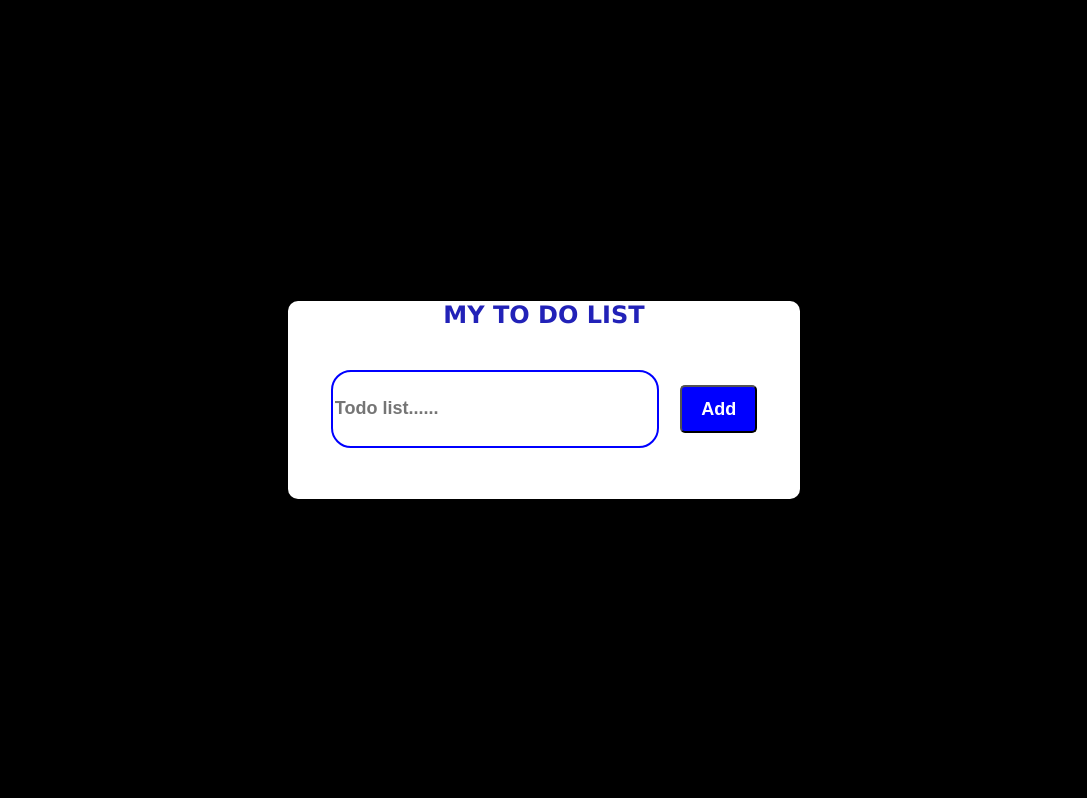
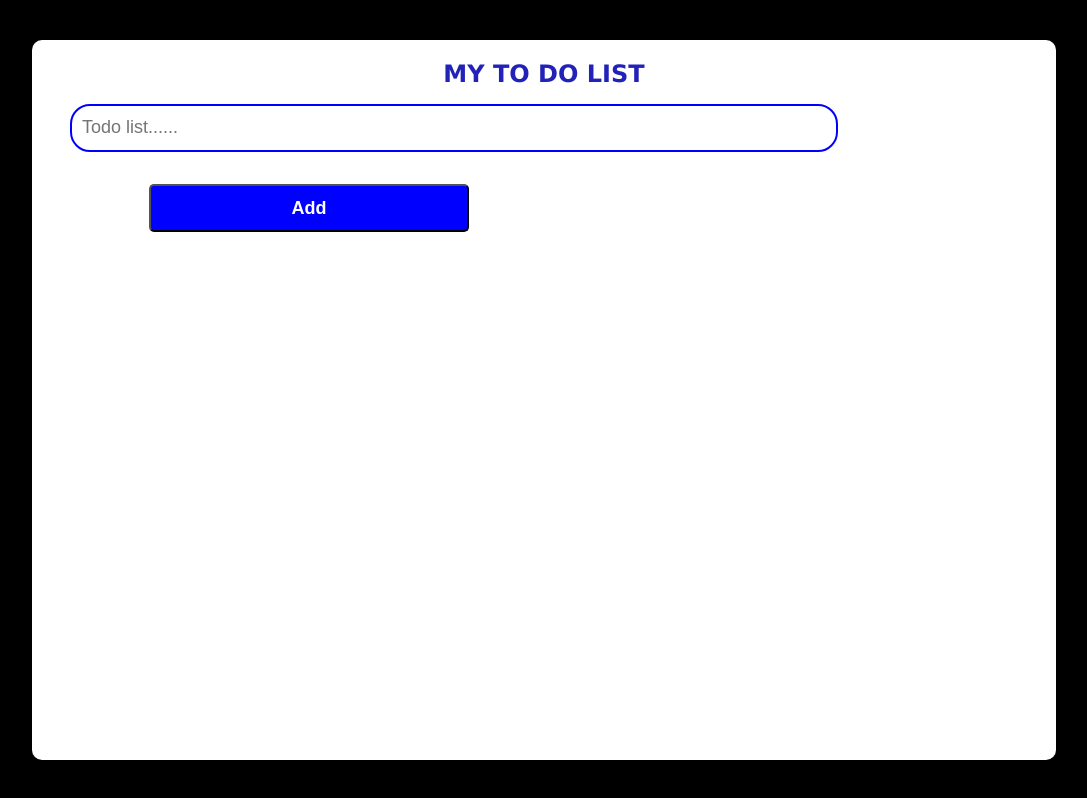
Before and after one commit to Humble2101/mytodo, a plain HTML site: page index.html in a window 1280 px wide. Shown: the whole page, without its empty margins (96-1183 px from the left). Drawn offline with nearby package versions, Linux system fonts and the light colour scheme.

Commit message:
my first commit

```diff
--- a/index.html
+++ b/index.html
@@ -10,7 +10,6 @@
     />
   </head>
   <style>
-    fdjnjd
     * {
       margin: 0;
       padding: 0;
@@ -24,7 +23,6 @@
     .container {
       background-color: white;
       width: 40%;
-      min-width: 450px;
       position: absolute;
       transform: translate(-50%, -50%);
       top: 50%;
@@ -113,6 +111,45 @@
       font-family: Verdana, Geneva, Tahoma, sans-serif;
       color: rgb(34, 34, 184);
     }
+    @media (min-width: 400px) {
+      .container {
+        width: 80vw;
+        height: 90vh;
+      }
+      input {
+        width: 60vw;
+        height: 6vh;
+        position: relative;
+        left: 6px;
+      }
+      #push {
+        width: 25vw;
+        position: relative;
+        left: 85px;
+      }
+      ::placeholder {
+        font-weight: 400;
+        padding-left: 10px;
+      }
+      #newtask {
+        width: 80vw;
+        display: flex;
+        flex-direction: column;
+        justify-content: space-around;
+        align-items: start;
+        position: relative;
+        top: 20px;
+      }
+      .tasks {
+        position: relative;
+        left: 35px;
+        top: 10px;
+      }
+      .flex {
+        position: relative;
+        top: 20px;
+      }
+    }
   </style>
   <body>
     <div class="container">
@@ -125,10 +162,17 @@
     </div>
     <script type="text/javascript">
       let input = document.querySelector("input");
+      const tasks = JSON.parse(localStorage.getItem("tasks")) || [];
+      function saveTasks() {
+        localStorage.setItem("tasks", JSON.stringify(tasks));
+      }
+
       document.querySelector("#push").onclick = function () {
         if (document.querySelector("#newtask input").value.length == 0) {
           alert("please enter a task");
         } else {
+          tasks.push(document.querySelector("#newtask input").value);
+          saveTasks();
           document.querySelector("#task").innerHTML += `
             <div class="tasks">
                 <span id="taskname">
```
